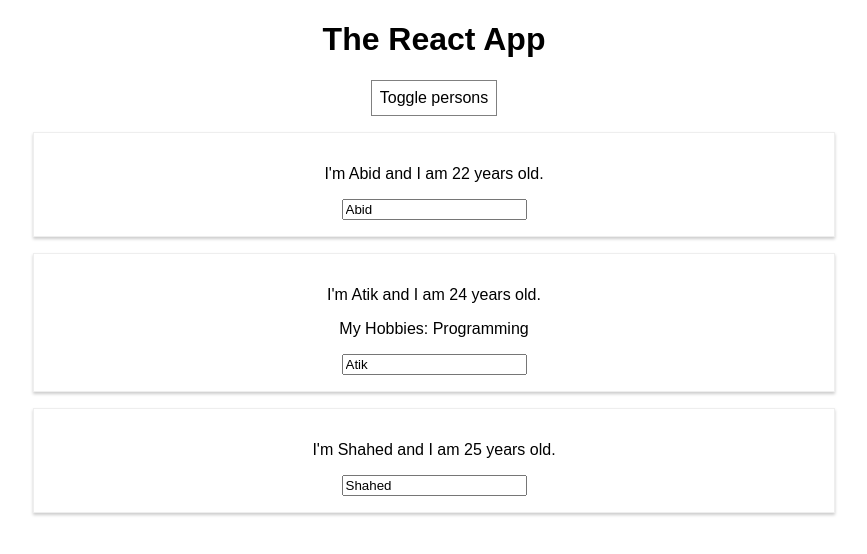
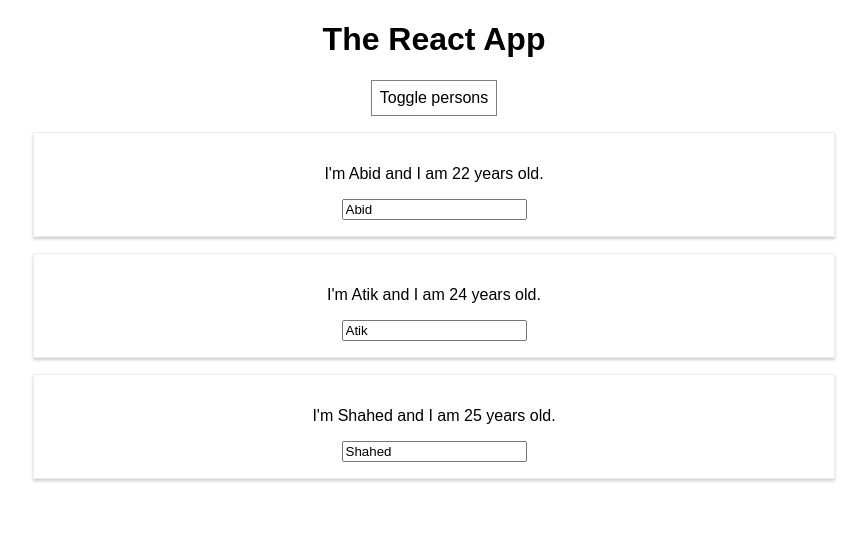
Before and after one commit to fmabid/react-new, a React (Create React App) app: page / in a window 1280 px wide. Both pictures are taken after a click on the button "Toggle persons". Shown: the top 554 px of the page, without its empty margins (206-1073 px from the left). Built offline with nearby package versions, Linux system fonts and the light colour scheme.

Commit message:
Outputting lists

```diff
--- a/src/App.js
+++ b/src/App.js
@@ -52,17 +52,11 @@
     if (this.state.showPersons) {
       persons = (
         <div>
-          <Person
-            name={this.state.persons[0].name}
-            age={this.state.persons[0].age} />
-          <Person
-            name={this.state.persons[1].name}
-            age={this.state.persons[1].age}
-            click={this.switchNameHandler.bind(this, 'Abid!!!')}
-            changed={this.nameChangedHandler}>My Hobbies: Programming</Person>
-          <Person
-            name={this.state.persons[2].name}
-            age={this.state.persons[2].age} />
+          {this.state.persons.map(person => {
+            return <Person
+              name={person.name}
+              age={person.age} />
+          })}
         </div>
       );
     }
```
